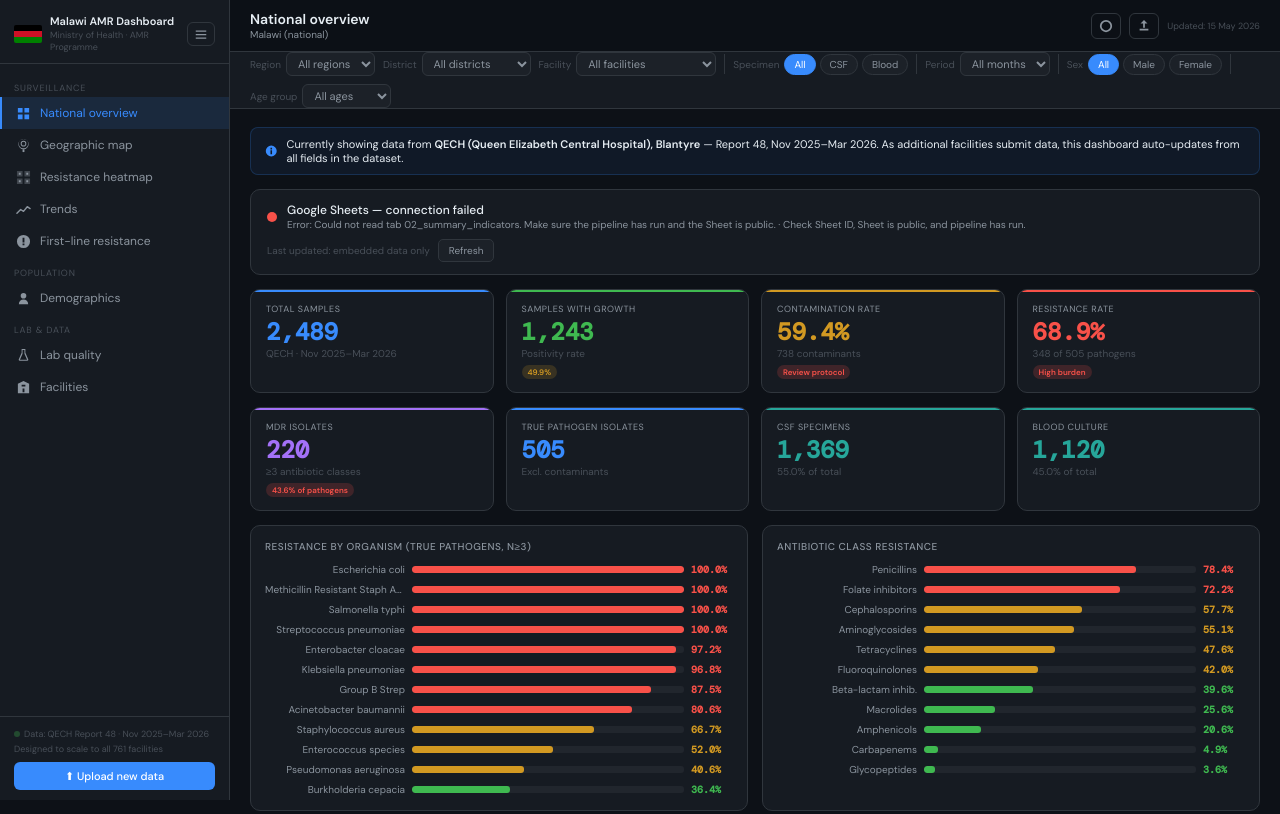
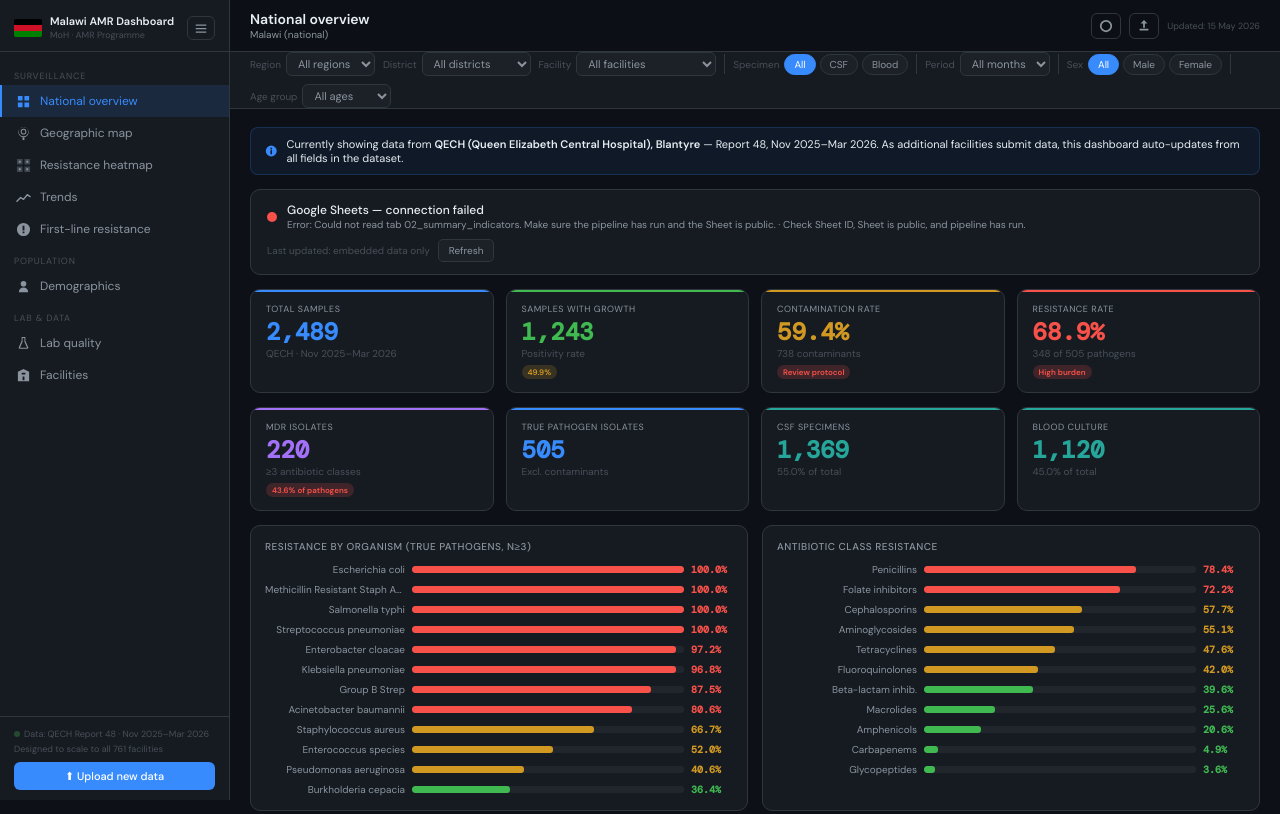
Before and after one commit to kelvinmsiska/malawi-amr-dashboard, a plain HTML site: page index.html in a window 1280 px wide. Shown: the top 814 px of the page. Drawn offline with nearby package versions, Linux system fonts and the light colour scheme; no server answers.

Commit message:
Update title and description in index.html

```diff
--- a/index.html
+++ b/index.html
@@ -3,8 +3,8 @@
 <head>
 <meta charset="UTF-8">
 <meta name="viewport" content="width=device-width, initial-scale=1">
-<title>Malawi National AMR Surveillance Dashboard — Ministry of Health</title>
-<meta name="description" content="Official national antimicrobial resistance surveillance dashboard — Republic of Malawi Ministry of Health.">
+<title>Malawi National AMR Surveillance Dashboard</title>
+<meta name="description" content="National antimicrobial resistance surveillance dashboard — Malawi MoH.">
 <link rel="preconnect" href="https://fonts.googleapis.com">
 <link href="https://fonts.googleapis.com/css2?family=DM+Sans:wght@300;400;500;600&family=DM+Mono:wght@400;500&display=swap" rel="stylesheet">
 <script src="https://cdnjs.cloudflare.com/ajax/libs/Chart.js/4.4.1/chart.umd.js"></script>
@@ -284,7 +284,7 @@ nav.s-nav{flex:1;overflow-y:auto;overflow-x:hidden;padding:8px 0}
       </div>
       <div class="s-logo-text">
         <div class="s-name">Malawi AMR Dashboard</div>
-        <div class="s-sub">Ministry of Health · AMR Programme</div>
+        <div class="s-sub">MoH · AMR Programme</div>
       </div>
     </div>
     <button id="sb-toggle" onclick="toggleSb()" title="Toggle sidebar" aria-label="Toggle sidebar">
```
